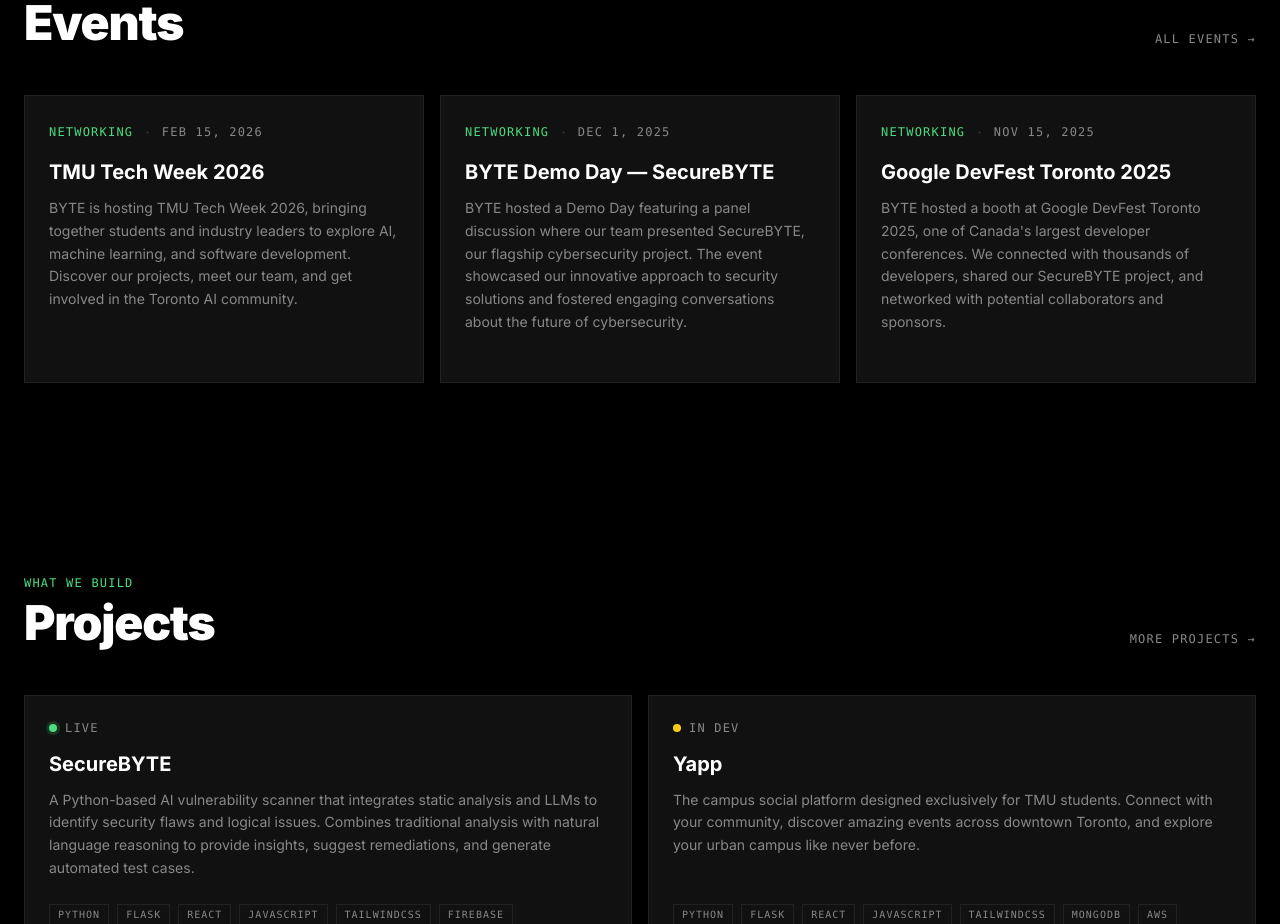
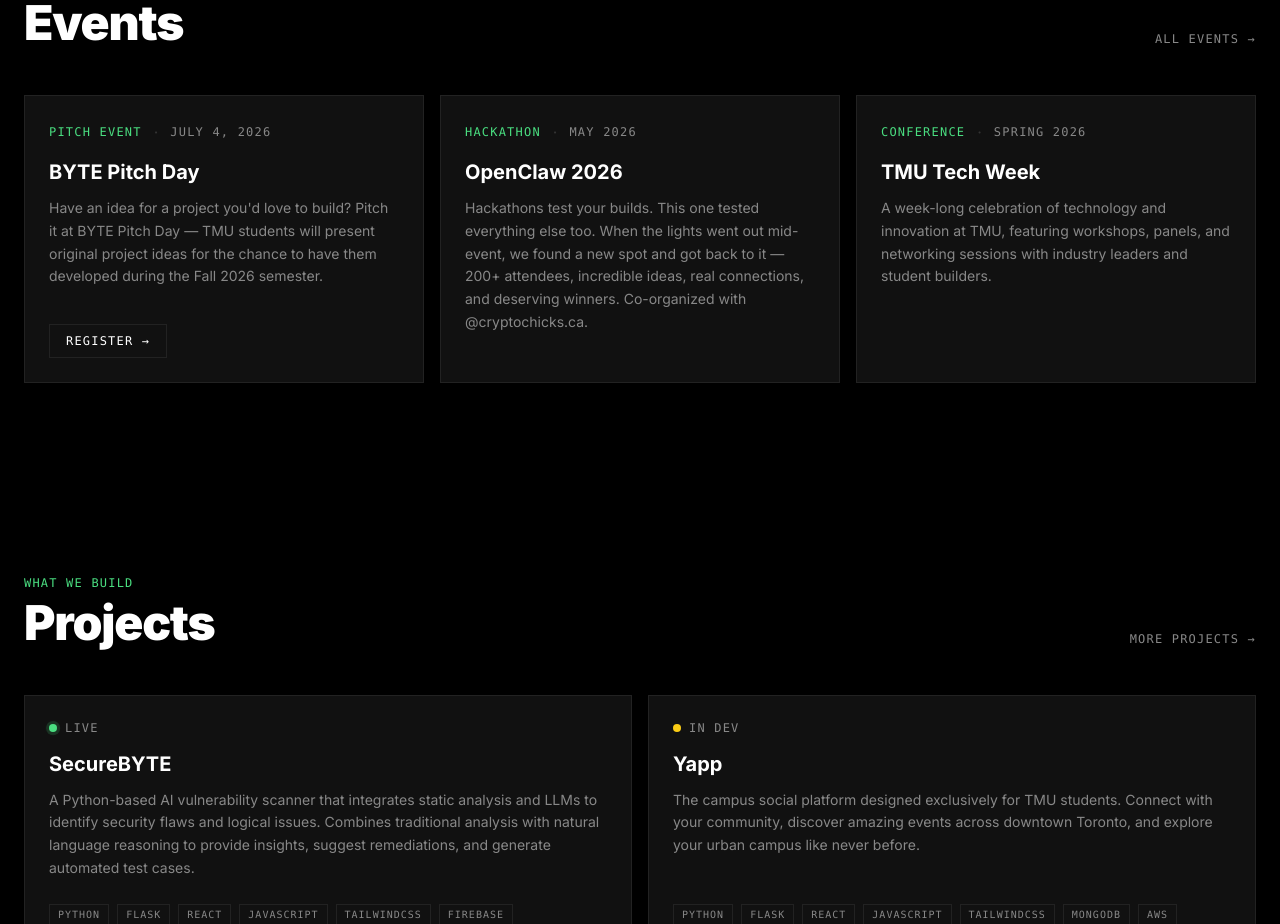
Before and after one commit to BYTE-TMU/BYTE_site, a React (Vite) app in the folder frontend/: page / in a window 1280 px wide. Shown: the part 1420-2344 px from the top of the page. Built offline with nearby package versions, Linux system fonts and the light colour scheme.

Commit message:
Fixed Teams Page and Events

```diff
--- a/frontend/src/components/ImageCarousel.tsx
+++ b/frontend/src/components/ImageCarousel.tsx
@@ -43,10 +43,12 @@
           </h2>
         </div>
                 <div
-          className={`reveal delay-200 ${inView ? 'visible' : ''} relative overflow-hidden`}
+          className={`reveal delay-200 ${inView ? 'visible' : ''} relative`}
           onMouseEnter={() => setPaused(true)}
           onMouseLeave={() => setPaused(false)}
         >
+          {/* overflow-hidden only on the slides, not the buttons */}
+          <div className="overflow-hidden">
             <div
               className="flex carousel-slide"
               style={{ transform: `translateX(-${current * 100}%)` }}
@@ -66,6 +68,7 @@
                   </div>
                 </div>
               ))}
+            </div>
           </div>
 
           <button
--- a/frontend/src/components/TeamSection.tsx
+++ b/frontend/src/components/TeamSection.tsx
@@ -1,42 +1,14 @@
-import { useState } from 'react'
+import { useState, useMemo } from 'react'
 import { meetTheTeamData, type Member } from '../lib/teamData'
 import { useInView } from '../hooks/useInView'
 import MemberModal from './MemberModal'
 
-const VISIBLE = 5
-
-// Derive the 5 tiers from the flat category data
-const allMembers = meetTheTeamData.flatMap(c => c.members)
-const seen = new Set<string>()
-function unique(members: Member[]) {
-  return members.filter(m => {
-    if (seen.has(m.id)) return false
-    seen.add(m.id)
-    return true
-  })
-}
-
-const president   = unique(allMembers.filter(m => m.position === 'President'))
-const vps         = unique(allMembers.filter(m => m.position.startsWith('VP of')))
-const leadership  = unique(allMembers.filter(m =>
-  m.categories.includes('Leadership') &&
-  m.position !== 'President' &&
-  !m.position.startsWith('VP of')
-))
-const strategic   = unique(allMembers.filter(m =>
-  m.categories.includes('Strategic Team') &&
-  !m.position.startsWith('VP of')
-))
-const technical   = unique(allMembers.filter(m =>
-  m.categories.includes('Technical Team') &&
-  !m.position.startsWith('VP of')
-))
 
 const SECTIONS = [
-  { label: 'Vice Presidents', members: vps,       arrows: false },
-  { label: 'Leadership',      members: leadership, arrows: false },
-  { label: 'Strategic Team',  members: strategic,  arrows: true  },
-  { label: 'Technical Team',  members: technical,  arrows: true  },
+  { label: 'Vice Presidents', key: 'vp',        arrows: false },
+  { label: 'Leadership',      key: 'leadership', arrows: false },
+  { label: 'Strategic Team',  key: 'strategic',  arrows: true  },
+  { label: 'Technical Team',  key: 'technical',  arrows: true  },
 ]
 
 function MemberCard({ member, onClick }: { member: Member; onClick: () => void }) {
@@ -62,45 +34,51 @@
   )
 }
 
-function ArrowCarousel({ members, onSelect }: { members: Member[]; onSelect: (m: Member) => void }) {
-  const [index, setIndex] = useState(0)
-  const canPrev = index > 0
-  const canNext = index + VISIBLE < members.length
-
-  return (
-    <div className="flex items-center gap-4">
-      <button
-        onClick={() => setIndex(i => Math.max(0, i - 1))}
-        disabled={!canPrev}
-        className="shrink-0 border border-[#222222] p-3 text-white transition-all duration-200 hover:border-accent hover:text-accent disabled:opacity-20 disabled:cursor-not-allowed"
-      >
-        <svg className="h-4 w-4" fill="none" viewBox="0 0 24 24" stroke="currentColor">
-          <path strokeLinecap="round" strokeLinejoin="round" strokeWidth={2} d="M15 19l-7-7 7-7" />
-        </svg>
-      </button>
-
-      <div className="flex flex-1 justify-around">
-        {members.slice(index, index + VISIBLE).map(m => (
-          <MemberCard key={m.id} member={m} onClick={() => onSelect(m)} />
-        ))}
-      </div>
-
-      <button
-        onClick={() => setIndex(i => Math.min(members.length - VISIBLE, i + 1))}
-        disabled={!canNext}
-        className="shrink-0 border border-[#222222] p-3 text-white transition-all duration-200 hover:border-accent hover:text-accent disabled:opacity-20 disabled:cursor-not-allowed"
-      >
-        <svg className="h-4 w-4" fill="none" viewBox="0 0 24 24" stroke="currentColor">
-          <path strokeLinecap="round" strokeLinejoin="round" strokeWidth={2} d="M9 5l7 7-7 7" />
-        </svg>
-      </button>
-    </div>
-  )
-}
 
 export default function TeamSection() {
   const [ref, inView] = useInView(0.1)
   const [selected, setSelected] = useState<Member | null>(null)
+
+  const { president, groups } = useMemo(() => {
+    const all = meetTheTeamData.flatMap(c => c.members)
+    const seen = new Set<string>()
+    const unique = (members: Member[]) => members.filter(m => {
+      if (seen.has(m.id)) return false
+      seen.add(m.id)
+      return true
+    })
+
+    const president = unique(all.filter(m => m.position === 'President'))
+
+    const vp = unique(all.filter(m => m.position.startsWith('VP of')))
+
+    const leadership = unique(all.filter(m =>
+      (m.categories.includes('Leadership') ||
+       m.position === 'Project Experience Lead' ||
+       m.position === 'Director of Frontend Engineering' ||
+       m.position === 'Director of AI/ML Engineering') &&
+      m.position !== 'President' &&
+      !m.position.startsWith('VP of')
+    ))
+
+    const strategic = unique(all.filter(m =>
+      m.categories.includes('Strategic Team') &&
+      !m.position.startsWith('VP of')
+    ))
+
+    const technical = unique(all.filter(m =>
+      m.categories.includes('Technical Team') &&
+      !m.position.startsWith('VP of') &&
+      m.position !== 'Project Experience Lead' &&
+      m.position !== 'Director of Frontend Engineering' &&
+      m.position !== 'Director of AI/ML Engineering'
+    ))
+
+    return {
+      president,
+      groups: { vp, leadership, strategic, technical }
+    }
+  }, [])
 
   return (
     <section className="mx-auto max-w-7xl px-6 py-24">
@@ -110,7 +88,6 @@
       </div>
 
       <div className="space-y-14">
-        {/* President — centered, no arrows */}
         <div>
           <p className="mb-5 font-mono text-xs tracking-widest text-muted uppercase border-b border-[#222222] pb-3">
             President
@@ -122,23 +99,19 @@
           </div>
         </div>
 
-        {/* VP, Leadership — flat rows. Strategic, Technical — arrow carousels */}
-        {SECTIONS.map(({ label, members, arrows }) => {
+        {SECTIONS.map(({ label, key }) => {
+          const members = groups[key as keyof typeof groups]
           if (!members.length) return null
           return (
-            <div key={label}>
+            <div key={key}>
               <p className="mb-5 font-mono text-xs tracking-widest text-muted uppercase border-b border-[#222222] pb-3">
                 {label}
               </p>
-              {arrows ? (
-                <ArrowCarousel members={members} onSelect={setSelected} />
-              ) : (
-                <div className="flex justify-around">
-                  {members.map(m => (
-                    <MemberCard key={m.id} member={m} onClick={() => setSelected(m)} />
-                  ))}
-                </div>
-              )}
+              <div className="flex flex-wrap gap-8 justify-center">
+                {members.map(m => (
+                  <MemberCard key={m.id} member={m} onClick={() => setSelected(m)} />
+                ))}
+              </div>
             </div>
           )
         })}
--- a/frontend/src/lib/api.ts
+++ b/frontend/src/lib/api.ts
@@ -52,48 +52,25 @@
 const EVENTS: Event[] = [
   {
     id: '1',
-    title: 'TMU Tech Week 2026',
-    category: 'NETWORKING',
-    date: 'FEB 15, 2026',
-    description: 'BYTE is hosting TMU Tech Week 2026, bringing together students and industry leaders to explore AI, machine learning, and software development. Discover our projects, meet our team, and get involved in the Toronto AI community.',
-    imageUrl: '/images/events/Tmutechweek.png',
-    location: 'TMU SLC',
+    title: 'BYTE Pitch Day',
+    category: 'PITCH EVENT',
+    date: 'JULY 4, 2026',
+    description: 'Have an idea for a project you\'d love to build? Pitch it at BYTE Pitch Day — TMU students will present original project ideas for the chance to have them developed during the Fall 2026 semester.',
+    registrationUrl: 'https://docs.google.com/forms/d/e/1FAIpQLSf8BGx0sShB8zdzl0jUF8dwkwvmFaM7CP7WQy-yugTxU3xoNg/viewform',
   },
   {
     id: '2',
-    title: 'BYTE Demo Day — SecureBYTE',
-    category: 'NETWORKING',
-    date: 'DEC 1, 2025',
-    description: 'BYTE hosted a Demo Day featuring a panel discussion where our team presented SecureBYTE, our flagship cybersecurity project. The event showcased our innovative approach to security solutions and fostered engaging conversations about the future of cybersecurity.',
-    imageUrl: '/images/events/Demoday.JPG',
-    location: 'Daphne Cockwell Health Sciences Complex',
+    title: 'OpenClaw 2026',
+    category: 'HACKATHON',
+    date: 'MAY 2026',
+    description: 'Hackathons test your builds. This one tested everything else too. When the lights went out mid-event, we found a new spot and got back to it — 200+ attendees, incredible ideas, real connections, and deserving winners. Co-organized with @cryptochicks.ca.',
   },
   {
     id: '3',
-    title: 'Google DevFest Toronto 2025',
-    category: 'NETWORKING',
-    date: 'NOV 15, 2025',
-    description: 'BYTE hosted a booth at Google DevFest Toronto 2025, one of Canada\'s largest developer conferences. We connected with thousands of developers, shared our SecureBYTE project, and networked with potential collaborators and sponsors.',
-    imageUrl: '/images/events/devfestevent.JPG',
-    location: 'Metro Toronto Convention Centre',
-  },
-  {
-    id: '4',
-    title: 'BYTE Launch Event',
-    category: 'SOCIAL',
-    date: 'SEP 29, 2025',
-    description: 'The official launch event for BYTE! Join us to learn about our organization, meet the executive team, network with fellow AI enthusiasts, and discover how you can get involved in our projects.',
-    imageUrl: '/images/events/bytelaunch.jpeg',
-    location: 'George Vari Engineering Building',
-  },
-  {
-    id: '5',
-    title: 'TMSU Campus Street Fair',
-    category: 'NETWORKING',
-    date: 'SEP 10, 2025',
-    description: 'Another tabling opportunity to showcase BYTE and connect with students interested in AI development and open-source projects.',
-    imageUrl: '/images/events/tmsustreetfair.jpeg',
-    location: 'Kerr Hall',
+    title: 'TMU Tech Week',
+    category: 'CONFERENCE',
+    date: 'SPRING 2026',
+    description: 'A week-long celebration of technology and innovation at TMU, featuring workshops, panels, and networking sessions with industry leaders and student builders.',
   },
 ]
 
--- a/frontend/src/lib/teamData.ts
+++ b/frontend/src/lib/teamData.ts
@@ -318,7 +318,7 @@
     name: 'Aayan Areejo',
     position: 'Corporate Relations Associate',
     roleDescription: 'Builds partnerships with industry sponsors and companies, securing opportunities and resources that benefit BYTE members and our tech community.',
-    profilePicUrl: '/images/BYTE Website - Member Photos/Aayan_Areejo.JPG',
+    profilePicUrl: '/images/BYTE Website - Member Photos/Aayan_Areejo.jpg',
     rank: 60,
     categories: ['Strategic Team'],
     connections: ['vp-finance-001'],
@@ -450,7 +450,7 @@
     name: 'Maha Baig',
     position: 'Backend Engineer',
     roleDescription: 'Builds robust server-side systems and APIs for BYTE\'s projects, ensuring our applications are fast, secure, and scalable.',
-    profilePicUrl: '/images/BYTE Website - Member Photos/Maha Baig',
+    profilePicUrl: '/images/BYTE Website - Member Photos/technology_image_default.jpg',
     rank: 50,
     categories: ['Technical Team'],
     connections: ['dir-backend-001'],
```
Lines whose indentation alone changed are shown as unchanged.
